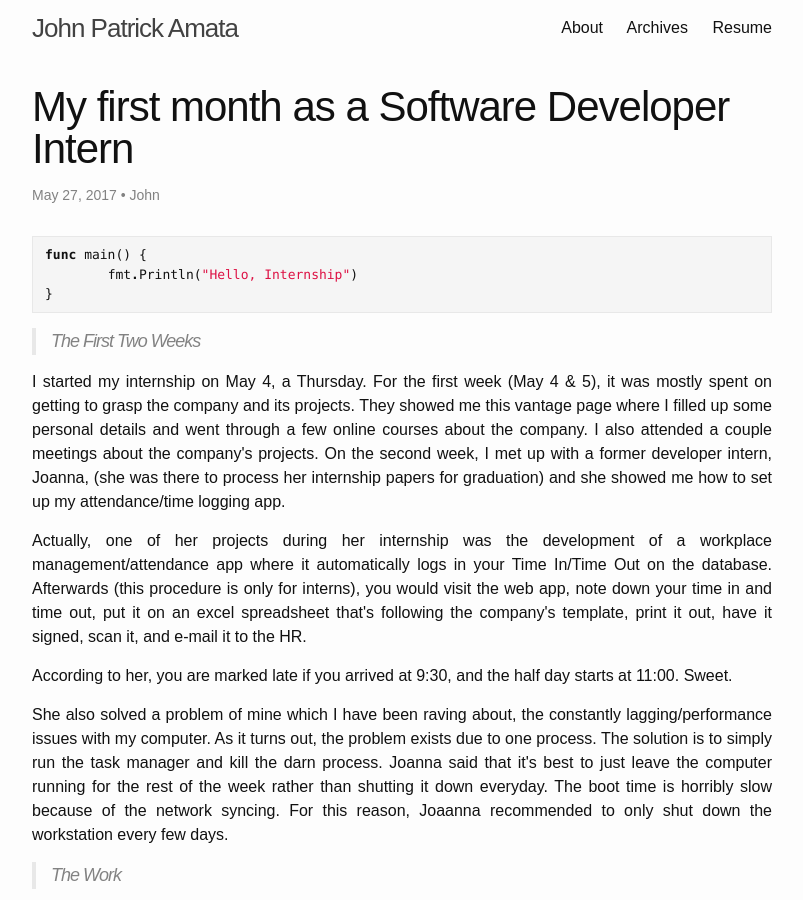
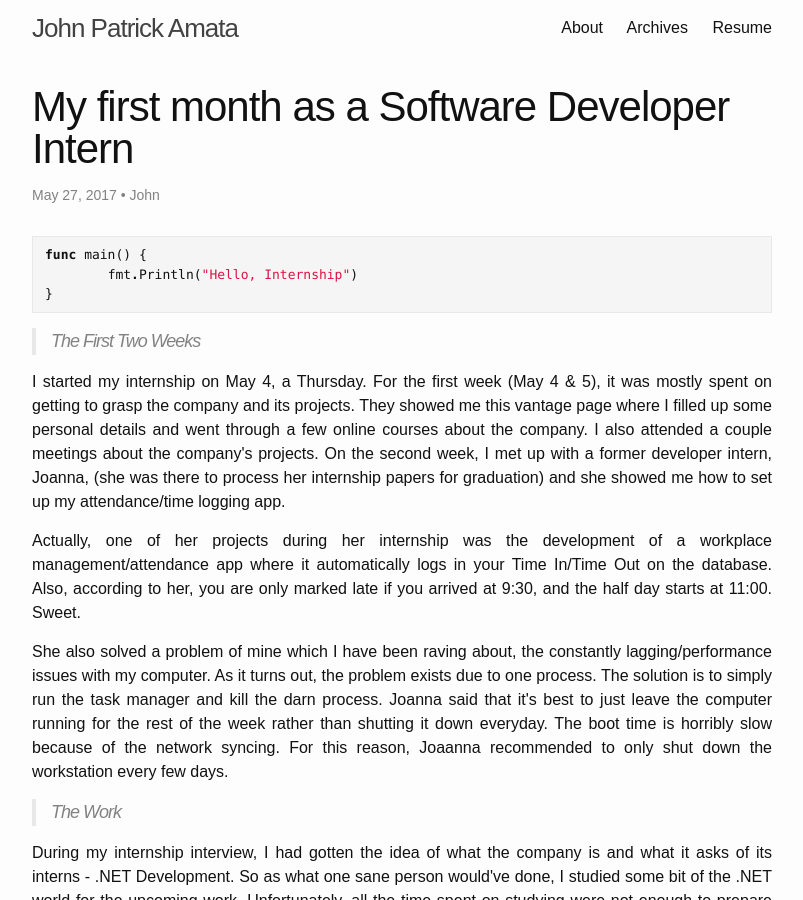
Before and after one commit to jpamata/jpamata.github.io, a Jekyll site: the page built from _posts/2017-05-27-my-first-month-as-a-software-developer-intern.md, in a window 1280 px wide and 900 px high. Shown: the whole window, without its empty margins (238-1041 px from the left). Built offline with Jekyll 4.4.1, drawn with Linux system fonts in a browser that asks for light colours; comment, search, counter and statistics services are not loaded.

Commit message:
Update 2017-05-27-my-first-month-as-a-software-developer-intern.md

```diff
--- a/_posts/2017-05-27-my-first-month-as-a-software-developer-intern.md
+++ b/_posts/2017-05-27-my-first-month-as-a-software-developer-intern.md
@@ -16,11 +16,9 @@ func main() {
 > The First Two Weeks
 
 <p align="justify">I started my internship on May 4, a Thursday. For the first week (May 4 & 5), it was mostly spent on getting to grasp the company and its projects. They showed me this vantage page where I filled up some personal details and went through a few online courses about the company. I also attended a couple meetings about the company's projects. On the second week, I met up with a former developer intern, Joanna, (she was there to process her internship papers for graduation) and she showed me how to set up my attendance/time logging app.</p> <!--more-->
-<p align="justify">Actually, one of her projects during her internship was the development of a workplace management/attendance app where it automatically logs in your Time In/Time Out on the database. Afterwards (this procedure is only for interns), you would visit the web app, note down your time in and time out, put it on an excel spreadsheet that's following the company's template, print it out, have it signed, scan it, and e-mail it to the HR.</p>
+<p align="justify">Actually, one of her projects during her internship was the development of a workplace management/attendance app where it automatically logs in your Time In/Time Out on the database. Also, according to her, you are only marked late if you arrived at 9:30, and the half day starts at 11:00. Sweet.</p>
 
 <!-- more -->
-
-<p align="justify">According to her, you are marked late if you arrived at 9:30, and the half day starts at 11:00. Sweet.</p>
 
 <p align="justify">She also solved a problem of mine which I have been raving about, the constantly lagging/performance issues with my computer. As it turns out, the problem exists due to one process. The solution is to simply run the task manager and kill the darn process. Joanna said that it's best to just leave the computer running for the rest of the week rather than shutting it down everyday. The boot time is horribly slow because of the network syncing. For this reason, Joaanna recommended to only shut down the workstation every few days.</p>
 
```
